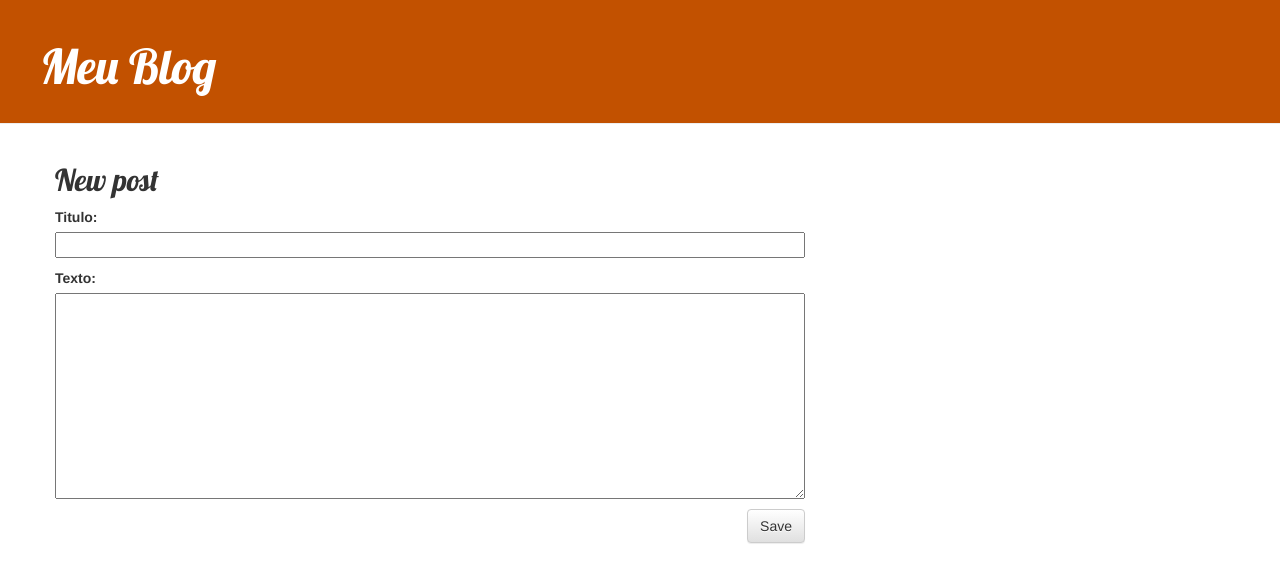
After one commit to marcos-engsoft/my-first-blog, a Django app: page /post/new/ in a window 1280 px wide. The commit adds this page. Shown: the top 583 px of the page. Run offline with Django 3.2, Linux system fonts and the light colour scheme; some libraries are stand-ins or nearby versions.

Commit message:
Finalizando o projeto básico

```diff
--- /dev/null
+++ b/blog/forms.py
@@ -0,0 +1,8 @@
+from django import forms
+
+from .models import Post
+
+class PostForm(forms.ModelForm):
+	class Meta:
+		model = Post
+		fields = ('titulo', 'texto',)
--- a/blog/templates/blog/base.html
+++ b/blog/templates/blog/base.html
@@ -1,7 +1,7 @@
 {% load static %}
 <html>
     <head>
-        <title>Django Girls blog</title>
+        <title>Meu Blog</title>
         <link rel="stylesheet" href="//maxcdn.bootstrapcdn.com/bootstrap/3.2.0/css/bootstrap.min.css">
         <link rel="stylesheet" href="//maxcdn.bootstrapcdn.com/bootstrap/3.2.0/css/bootstrap-theme.min.css">
         <link href='//fonts.googleapis.com/css?family=Lobster&subset=latin,latin-ext' rel='stylesheet' type='text/css'>
@@ -10,6 +10,9 @@
     <body>
     <div class="page-header">
         <h1><a href="/">Meu Blog</a></h1>
+		{% if user.is_authenticated %}
+			<a href="{% url 'post_new' %}" class="top-menu"><span class="glyphicon glyphicon-plus"></span></a>
+		{% endif %}
     </div>
     <div class="content container">
         <div class="row">
--- a/blog/templates/blog/post_detail.html
+++ b/blog/templates/blog/post_detail.html
@@ -7,6 +7,9 @@
                 {{ post.data_publicacao }}
             </div>
         {% endif %}
+		{% if user.is_authenticated %}
+			<a class="btn btn-default" href="{% url 'post_edit' pk=post.pk %}"><span class="glyphicon glyphicon-pencil"></span></a>
+		{% endif %}
         <h2>{{ post.titulo }}</h2>
         <p>{{ post.texto|linebreaksbr }}</p>
     </div>
--- /dev/null
+++ b/blog/templates/blog/post_edit.html
@@ -0,0 +1,9 @@
+{% extends 'blog/base.html' %}
+
+{% block content %}
+    <h2>New post</h2>
+    <form method="POST" class="post-form">{% csrf_token %}
+        {{ form.as_p }}
+        <button type="submit" class="save btn btn-default">Save</button>
+    </form>
+{% endblock %}
--- a/blog/templates/blog/post_list.html
+++ b/blog/templates/blog/post_list.html
@@ -3,7 +3,7 @@
 	{% for post in posts %}
 		<div class="post">
 			<div class="date">
-				<p>published: {{ post.data_publicacao }}</p>
+				<p>publicado: {{ post.data_publicacao }}</p>
 			</div>
 			<h2><a href="{% url 'post_detail' pk=post.pk %}">{{ post.titulo }}</a></h2>
 			<p>{{ post.texto|linebreaksbr }}</p>
--- a/blog/urls.py
+++ b/blog/urls.py
@@ -5,4 +5,6 @@ from . import views
 urlpatterns = [
 	path('', views.post_list, name='post_list'),
 	path('post/<int:pk>/', views.post_detail, name='post_detail'),
+	path('post/new/', views.post_new, name='post_new'),
+	path('post/<int:pk>/edit/', views.post_edit, name='post_edit'),
 ]
--- a/blog/views.py
+++ b/blog/views.py
@@ -1,6 +1,8 @@
 from django.shortcuts import render, get_object_or_404
 from django.utils import timezone
 from .models import Post
+from .forms import PostForm
+from django.shortcuts import redirect
 
 # Create your views here.
 
@@ -11,3 +13,21 @@ def post_list(request):
 def post_detail(request, pk):
 	post = get_object_or_404(Post, pk=pk)
 	return render(request, 'blog/post_detail.html',{'post': post})
+
+def post_new(request):
+    form = PostForm()
+    return render(request, 'blog/post_edit.html', {'form': form})
+
+def post_edit(request, pk):
+     post = get_object_or_404(Post, pk=pk)
+     if request.method == "POST":
+         form = PostForm(request.POST, instance=post)
+         if form.is_valid():
+             post = form.save(commit=False)
+             post.autor = request.user
+             post.data_publicacao = timezone.now()
+             post.save()
+             return redirect('post_detail', pk=post.pk)
+     else:
+         form = PostForm(instance=post)
+     return render(request, 'blog/post_edit.html', {'form': form})
```
